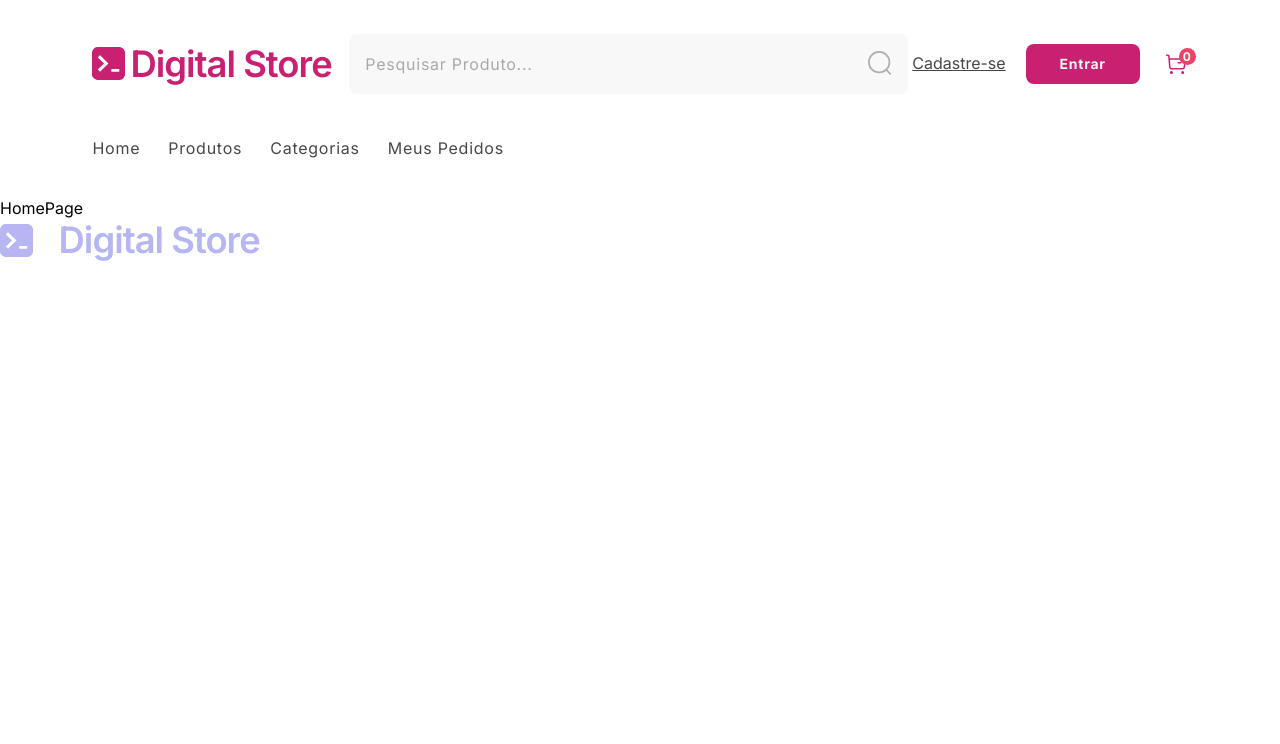
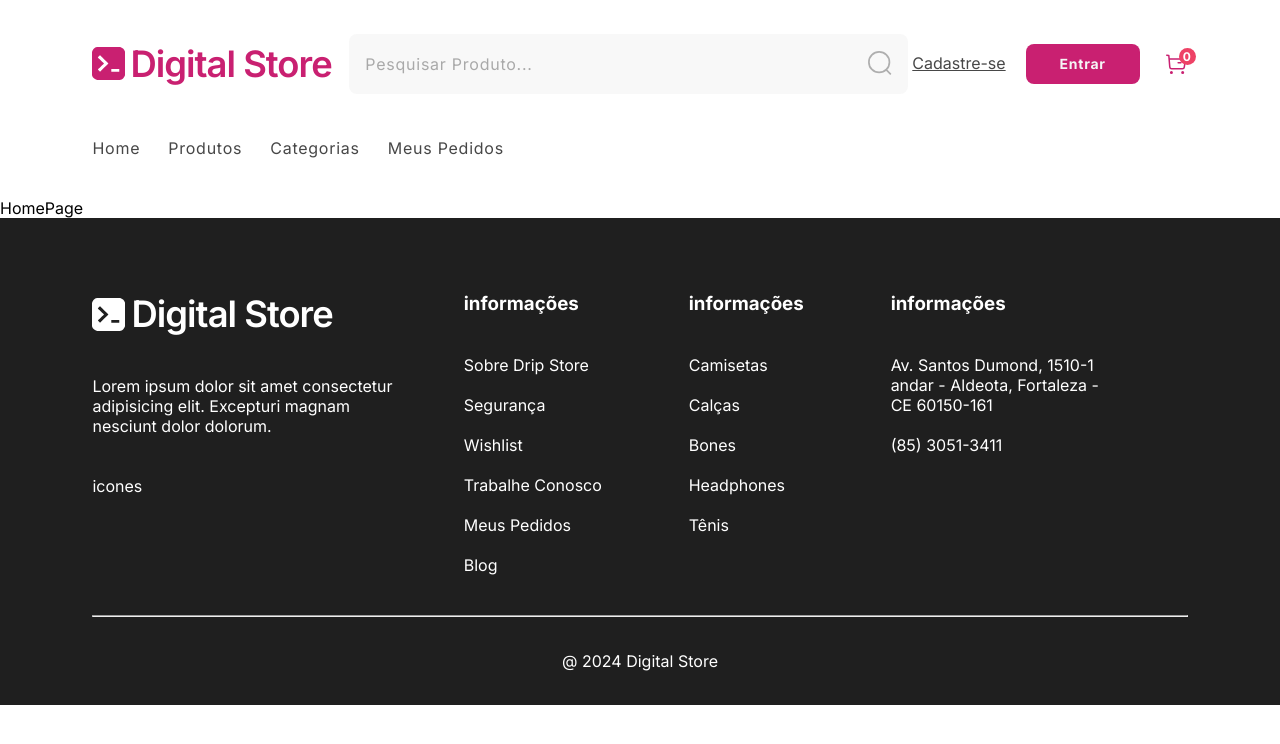
Before and after one commit to Marleysouza/Digital-Store, a React (Vite) app: page / in a window 1280 px wide. Shown: the top 744 px of the page. Built offline with nearby package versions, Linux system fonts and the light colour scheme.

Commit message:
:sparkles: feat: Info Component and Arrays. :construction:: Footer and styles.

```diff
--- a/src/components/Footer.jsx
+++ b/src/components/Footer.jsx
@@ -1,9 +1,26 @@
+import Info from "./Info.jsx"
+import { informacoes } from "../data/informacoes.js"
 import Logo from "./Logo"
+import { contatos } from "../data/contatos.js"
+import { categorias } from "../data/categorias.js"
 
 const Footer = () => {
     return (
-        <footer>
-            <Logo color={"var(--secondary)"} sizeicon={"33px"} />
+        <footer className="rodape">
+            <div id="rodape-content">
+                <div id="rodape-logo-desc">
+                    <Logo color={"var(--white)"} sizeicon={"33px"} />
+                    <p>Lorem ipsum dolor sit amet consectetur adipisicing elit. Excepturi magnam nesciunt dolor dolorum.</p>
+                    <div>icones</div>
+                </div>
+                <div id="rodape-info">
+                    <Info title={"informações"} informations={informacoes} />
+                    <Info title={"informações"} informations={categorias} />
+                    <Info title={"informações"} informations={contatos} />
+                </div>
+            </div>
+            <hr />
+            <span id="dir-aut">@ 2024 Digital Store</span>
         </footer>
     )
 }
--- /dev/null
+++ b/src/components/Info.jsx
@@ -0,0 +1,12 @@
+const Info = ({ title, informations }) => {
+    return (
+        <div>
+            <h3>{title}</h3>
+            {informations.map((info, index) => (
+                <a href={info.link} key={index}>{info.text}</a>
+            ))}
+        </div>
+    )
+}
+
+export default Info
--- /dev/null
+++ b/src/data/categorias.js
@@ -0,0 +1,22 @@
+export const categorias = [
+    {
+        text: "Camisetas",
+        link: "/about"
+    },
+    {
+        text: "Calças",
+        link: "/about"
+    },
+    {
+        text: "Bones",
+        link: "/about"
+    },
+    {
+        text: "Headphones",
+        link: "/about"
+    },
+    {
+        text: "Tênis",
+        link: "/Meus Pedidos"
+    },
+]
--- /dev/null
+++ b/src/data/contatos.js
@@ -0,0 +1,10 @@
+export const contatos = [
+    {
+        text: "Av. Santos Dumond, 1510-1 andar - Aldeota, Fortaleza - CE 60150-161",
+        link: "https://www.google.com/maps/place/Av.+Santos+Dumont,+1510+-+Aldeota,+Fortaleza+-+CE,+60150-161/@-3.7324704,-38.5130423,17z/data=!3m1!4b1!4m6!3m5!1s0x7c7485edb2a6f1d:0x914ca3ab641fbf93!8m2!3d-3.7324758!4d-38.5104674!16s%2Fg%2F11c20wsrgf?entry=ttu"
+    },
+    {
+        text: "(85) 3051-3411",
+        link: "/about"
+    },
+]
--- /dev/null
+++ b/src/data/informacoes.js
@@ -0,0 +1,26 @@
+export const informacoes = [
+    {
+        text: "Sobre Drip Store",
+        link: "/about"
+    },
+    {
+        text: "Segurança",
+        link: "/about"
+    },
+    {
+        text: "Wishlist",
+        link: "/about"
+    },
+    {
+        text: "Trabalhe Conosco",
+        link: "/about"
+    },
+    {
+        text: "Meus Pedidos",
+        link: "/Meus Pedidos"
+    },
+    {
+        text: "Blog",
+        link: "/blog"
+    },
+]
--- /dev/null
+++ b/src/styles/Footer.css
@@ -0,0 +1,52 @@
+/* Footer content*/
+.rodape{
+    background-color: var(--dark-gray);
+    color: white;
+    padding: 34px 7.2222222%;
+}
+
+#rodape-content{
+    display: flex;
+    justify-content: space-between;
+}
+
+#rodape-logo-desc{
+    display: flex;
+    flex-direction: column;
+    gap: 40px;
+    padding-block: 40px;
+    width: 308px;
+}
+
+
+/* info */
+#rodape-info{
+    width: 800px;
+    justify-content: space-evenly;
+    display: flex;
+    gap: 20px;
+}
+
+#rodape-info div{
+    max-width: 230px;
+    display: flex;
+    flex-direction: column;
+    align-items: left;
+    gap: 20px;
+    padding-block: 40px;
+}
+
+#rodape-info a{
+    color: var(--white);
+    text-decoration: none;
+}
+
+#rodape-info h3{
+    margin-bottom: 20px;
+}
+
+#dir-aut{
+    display: block;
+    text-align: center;
+    padding-top: 34px;
+}
--- a/src/styles/style.css
+++ b/src/styles/style.css
@@ -1 +1,2 @@
-@import'./header.css'
+@import'./header.css';
+@import'./Footer.css';
```
